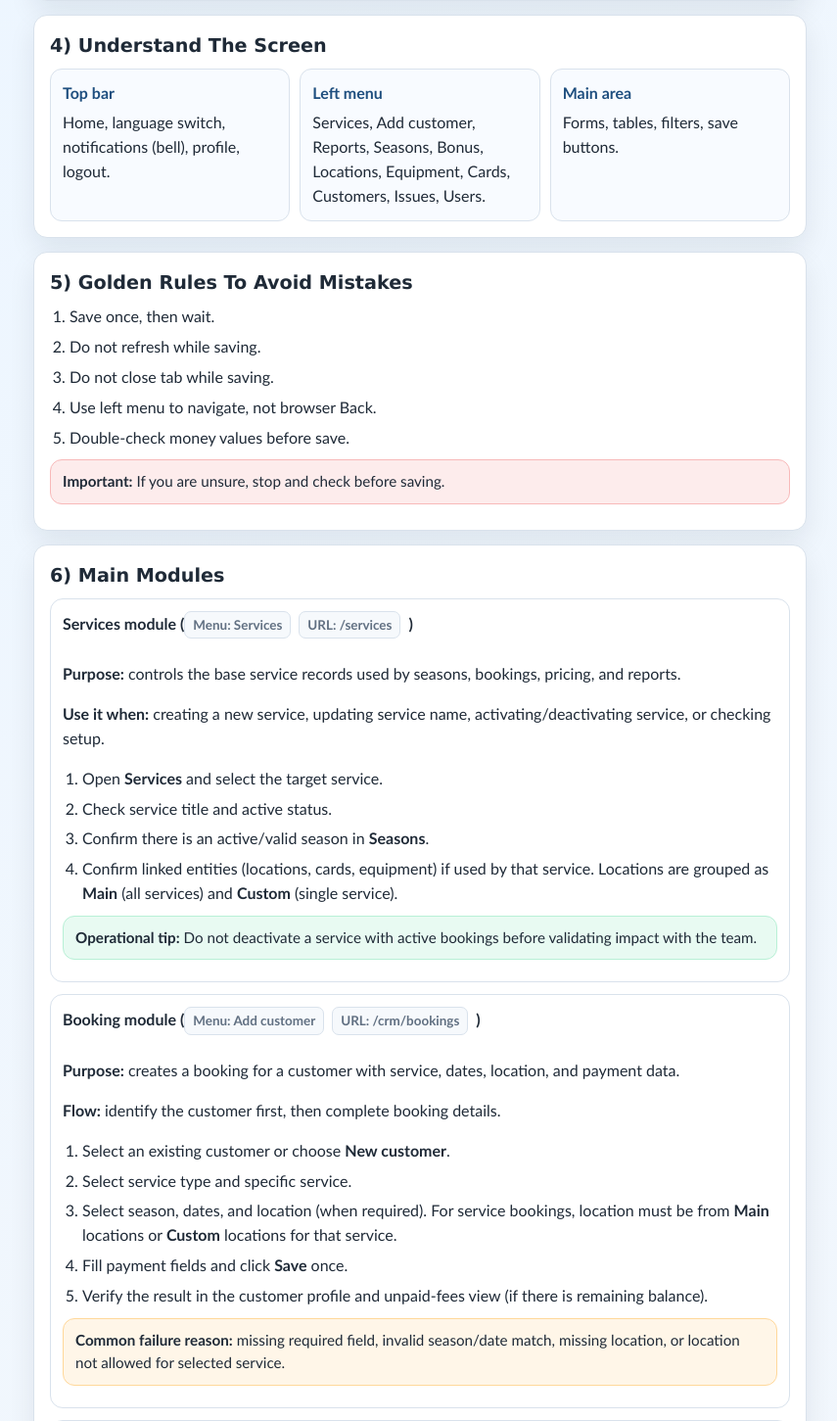
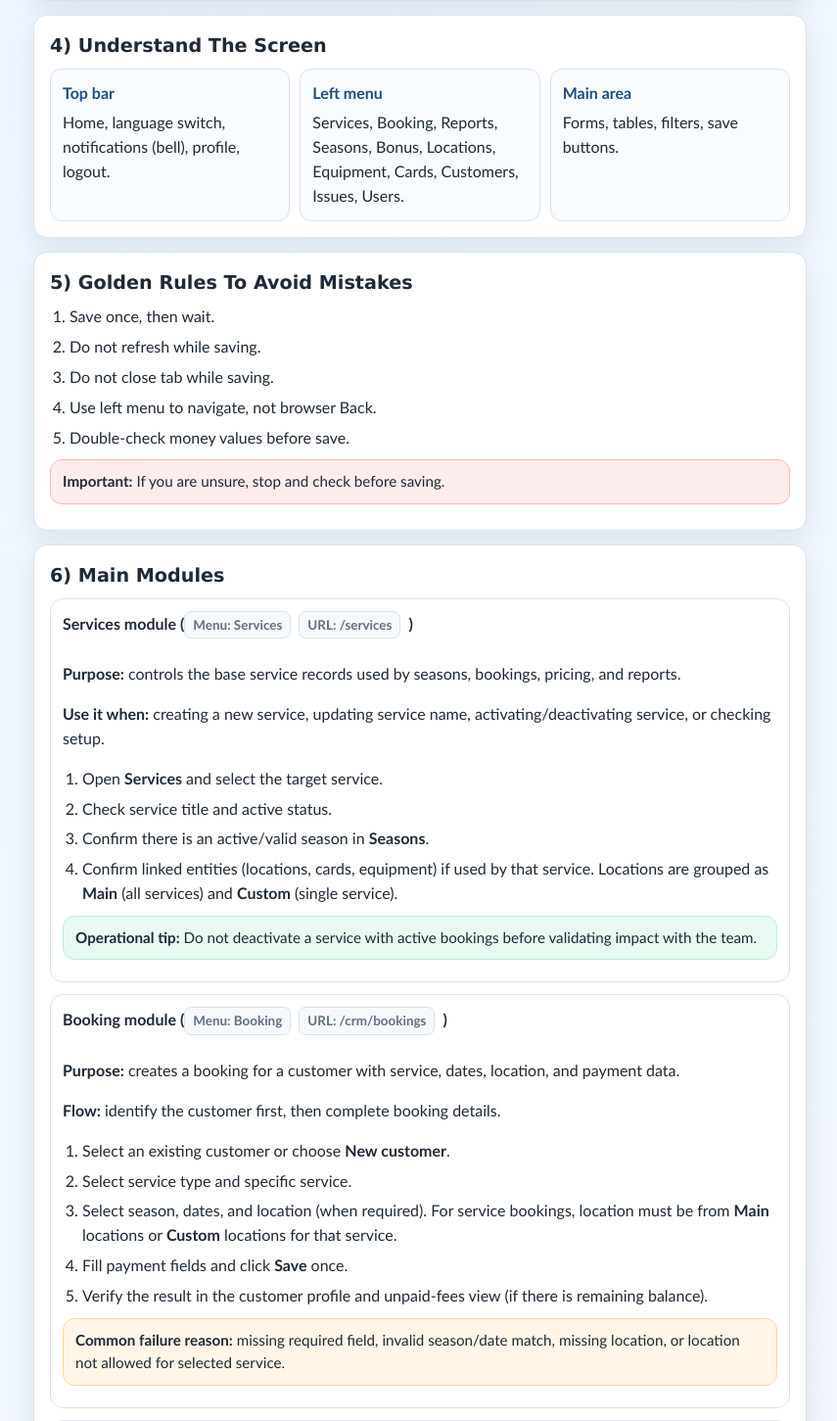
Before and after one commit to zhan94/rin_laravel, a Laravel app: page /resources/manual/admin-manual-en.html in a window 1280 px wide. Shown: the part 1631-3082 px from the top of the page at 98% size, without its empty margins (360-1215 px from the left). Run offline with Laravel 12, Linux system fonts and the light colour scheme; parts of the project's set-up code (start-up, migrations or seed data) failed here and were passed over.

Commit message:
fix: label the booking module consistently

```diff
--- a/resources/js/components/AppSidebar.vue
+++ b/resources/js/components/AppSidebar.vue
@@ -35,7 +35,7 @@ const sections = computed<SidebarSection[]>(() => [
                 iconClass: 'glyphicon-calendar',
             },
             {
-                title: t('customers.add_customer'),
+                title: t('bookings.title'),
                 href: '/crm/bookings',
                 permission: 'manageBookings',
                 iconClass: 'glyphicon-plus',
--- a/resources/js/modules/i18n/messages.ts
+++ b/resources/js/modules/i18n/messages.ts
@@ -216,7 +216,7 @@ export const UI_MESSAGES = {
         'profile.passkey_remove_confirm': 'Remove this passkey?',
         'profile.passkey_remove_failed': 'Failed to remove passkey.',
         'profile.passkey_removed': 'Passkey removed.',
-        'bookings.eyebrow': 'Booking',
+        'bookings.title': 'Booking',
         'bookings.subtitle': 'Choose customer and service type to continue.',
         'bookings.step2_eyebrow': 'Step 2',
         'bookings.step2_title': 'Booking details',
@@ -1059,7 +1059,7 @@ export const UI_MESSAGES = {
         'profile.passkey_remove_failed':
             'Passkey konnte nicht entfernt werden.',
         'profile.passkey_removed': 'Passkey entfernt.',
-        'bookings.eyebrow': 'Buchung',
+        'bookings.title': 'Buchung',
         'bookings.subtitle':
             'Kunden und Leistungstyp auswählen, um fortzufahren.',
         'bookings.step2_eyebrow': 'Schritt 2',
@@ -1532,7 +1532,7 @@ export const UI_MESSAGES = {
         'profile.passkey_remove_confirm': '¿Eliminar este passkey?',
         'profile.passkey_remove_failed': 'No se pudo eliminar el passkey.',
         'profile.passkey_removed': 'Passkey eliminado.',
-        'bookings.eyebrow': 'Reserva',
+        'bookings.title': 'Reserva',
         'bookings.subtitle': 'Elige cliente y tipo de servicio para continuar.',
         'bookings.step2_eyebrow': 'Paso 2',
         'bookings.step2_title': 'Detalles de la reserva',
--- a/resources/js/pages/Dashboard.vue
+++ b/resources/js/pages/Dashboard.vue
@@ -108,7 +108,7 @@ const seasonCards = computed(() => [
                             href="/crm/bookings"
                             class="btn btn-solid"
                         >
-                            + {{ t('customers.add_customer') }}
+                            + {{ t('bookings.title') }}
                         </Link>
                         <Link href="/crm/customers" class="btn btn-outline">{{
                             t('dashboard.action_database')
--- a/resources/js/pages/crm/BookingsIndex.vue
+++ b/resources/js/pages/crm/BookingsIndex.vue
@@ -14,7 +14,7 @@ const { t, state, summaryLabel, heroCopy } = bookingPage;
 </script>
 
 <template>
-    <Head :title="t('customers.add_customer')" />
+    <Head :title="t('bookings.title')" />
 
     <AppLayout>
         <div
@@ -23,7 +23,9 @@ const { t, state, summaryLabel, heroCopy } = bookingPage;
             <div class="customer-shell booking-shell">
                 <div class="form-hero">
                     <div>
-                        <div class="eyebrow">{{ heroCopy.eyebrow }}</div>
+                        <div v-if="heroCopy.eyebrow" class="eyebrow">
+                            {{ heroCopy.eyebrow }}
+                        </div>
                         <h1>{{ heroCopy.title }}</h1>
                         <div class="subline">{{ heroCopy.subtitle }}</div>
                     </div>
--- a/resources/js/pages/crm/composables/useBookingsPage.ts
+++ b/resources/js/pages/crm/composables/useBookingsPage.ts
@@ -152,8 +152,8 @@ export function useBookingsPage() {
     const heroCopy = computed<BookingHeroCopy>(() =>
         buildBookingHeroCopy(state.createStep, {
             stepOne: {
-                eyebrow: t('bookings.eyebrow'),
-                title: t('customers.add_customer'),
+                eyebrow: '',
+                title: t('bookings.title'),
                 subtitle: t('bookings.subtitle'),
             },
             stepTwo: {
--- a/resources/manual/admin-manual-en.html
+++ b/resources/manual/admin-manual-en.html
@@ -154,7 +154,7 @@
                         </div>
                         <div class="tri">
                             <strong>Left menu</strong>
-                            Services, Add customer, Reports, Seasons, Bonus,
+                            Services, Booking, Reports, Seasons, Bonus,
                             Locations, Equipment, Cards, Customers, Issues,
                             Users.
                         </div>
@@ -227,7 +227,7 @@
                     <article class="workflow">
                         <h4>
                             Booking module (<span class="label"
-                                >Menu: Add customer</span
+                                >Menu: Booking</span
                             ><span class="label">URL: /crm/bookings</span>)
                         </h4>
                         <p>
@@ -350,7 +350,7 @@
                     <article class="workflow">
                         <h4>
                             Task A: Add new booking (<span class="label"
-                                >Menu: Add customer</span
+                                >Menu: Booking</span
                             ><span class="label">URL: /crm/bookings</span>)
                         </h4>
                         <p>
@@ -365,7 +365,7 @@
                         <div class="steps">
                             <div class="step">
                                 <div class="step-num">1</div>
-                                <div>Open <strong>Add customer</strong>.</div>
+                                <div>Open <strong>Booking</strong>.</div>
                             </div>
                             <div class="step">
                                 <div class="step-num">2</div>
```
Also changed, not shown: docs/operations.md (+1 -1 lines), resources/js/tests/modules/bookings/bookingPresenter.test.ts (+2 -2 lines), resources/js/tests/modules/i18n.translate.test.ts (+8 -5 lines), resources/manual/admin-manual.html (+6 -6 lines).
